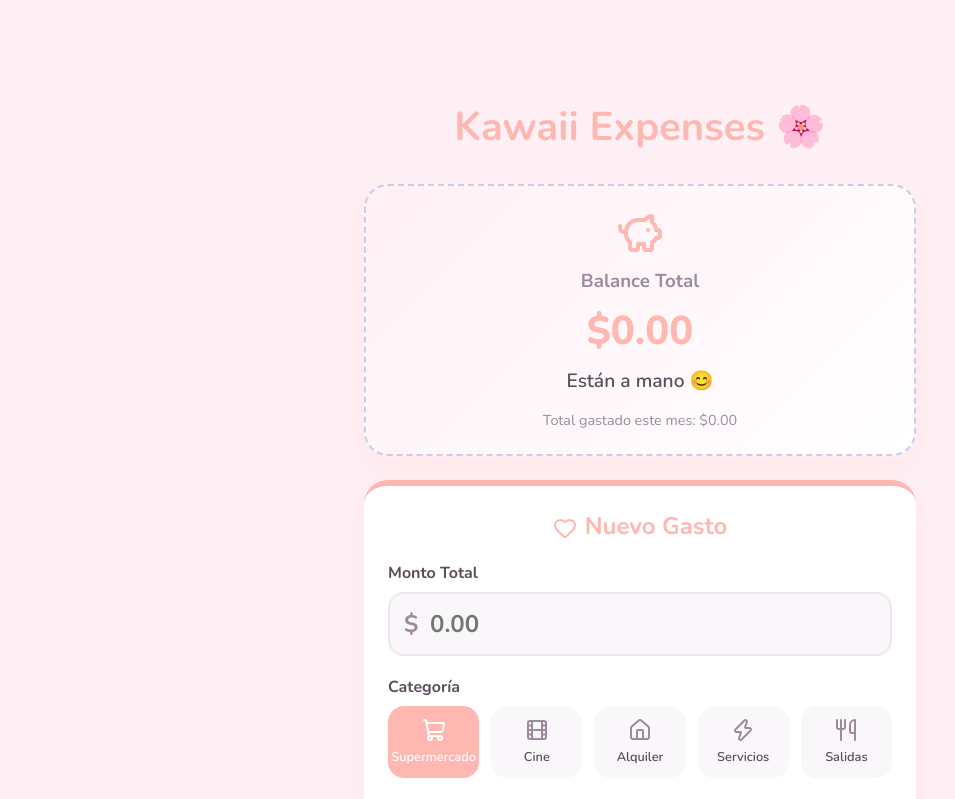
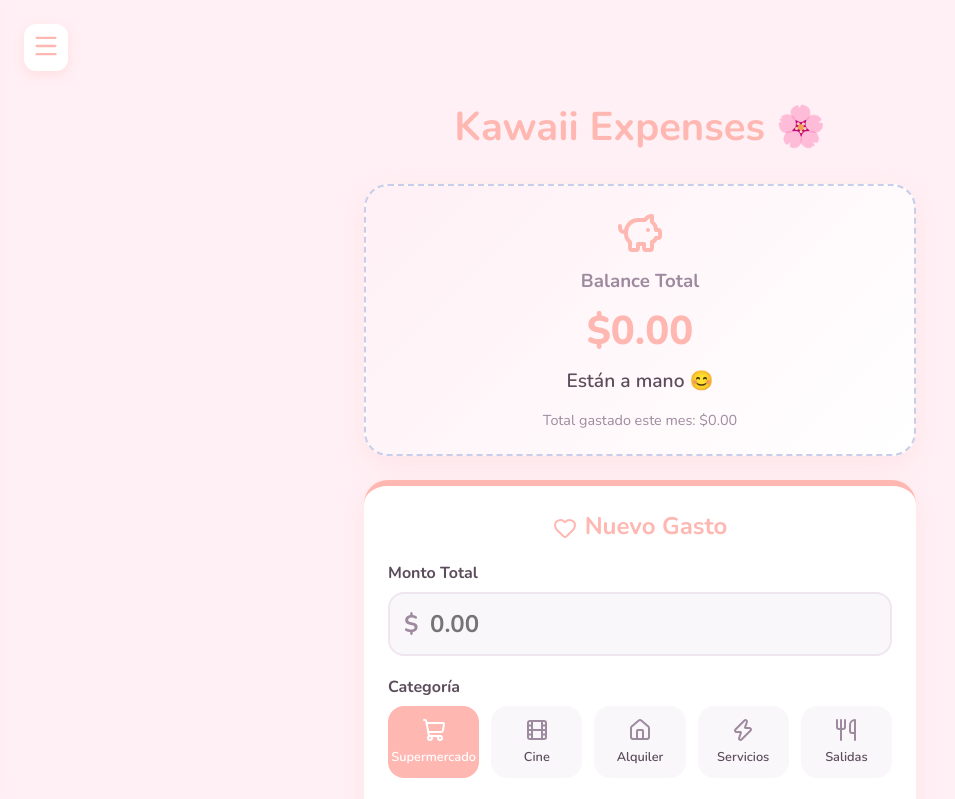
Before and after one commit to matizipi/gasteti, a Next.js app: page / in a window 1280 px wide. Shown: the top 799 px of the page, without its empty margins (0-955 px from the left). Built offline with nearby package versions, Linux system fonts and the light colour scheme; no server answers; the database is empty.

Commit message:
UI: Re-add hamburger menu for desktop but hide it on mobile

```diff
--- a/components/Sidebar.tsx
+++ b/components/Sidebar.tsx
@@ -52,6 +52,15 @@ export default function Sidebar() {
 
   return (
     <>
+      {/* Hamburger Button (Hidden on mobile via CSS) */}
+      <button
+        className="menu-btn"
+        onClick={toggleSidebar}
+        aria-label="Toggle Menu"
+      >
+        <Menu size={28} color="var(--primary)" />
+      </button>
+
       {/* Overlay */}
       {isOpen && (
         <div className="sidebar-overlay" onClick={closeSidebar}></div>
--- a/components/components.css
+++ b/components/components.css
@@ -101,7 +101,6 @@
   color: var(--text-main);
 }
 
-/* Sidebar Styles */
 .menu-btn {
   position: absolute;
   top: 24px;
@@ -114,6 +113,13 @@
   cursor: pointer;
   z-index: 50;
   transition: transform 0.2s ease;
+  display: block; /* Visible by default (desktop) */
+}
+
+@media (max-width: 768px) {
+  .menu-btn {
+    display: none; /* Hidden on mobile */
+  }
 }
 
 .menu-btn:hover {
```
